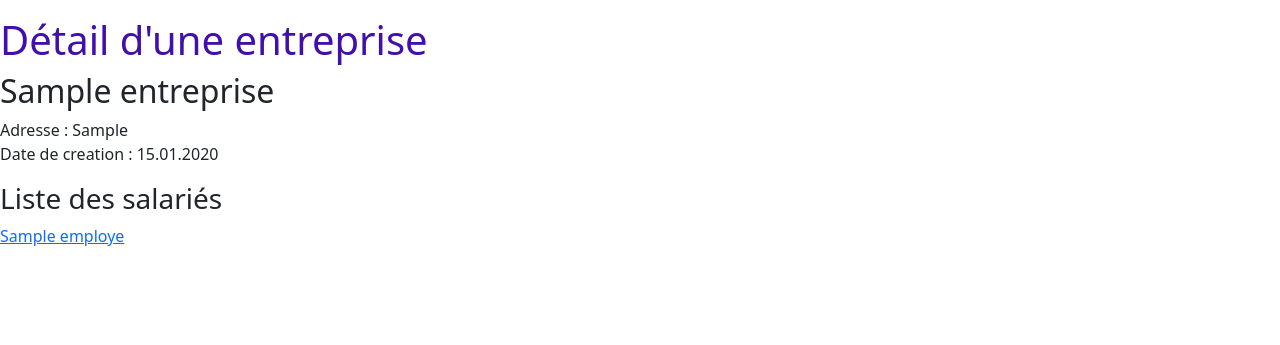
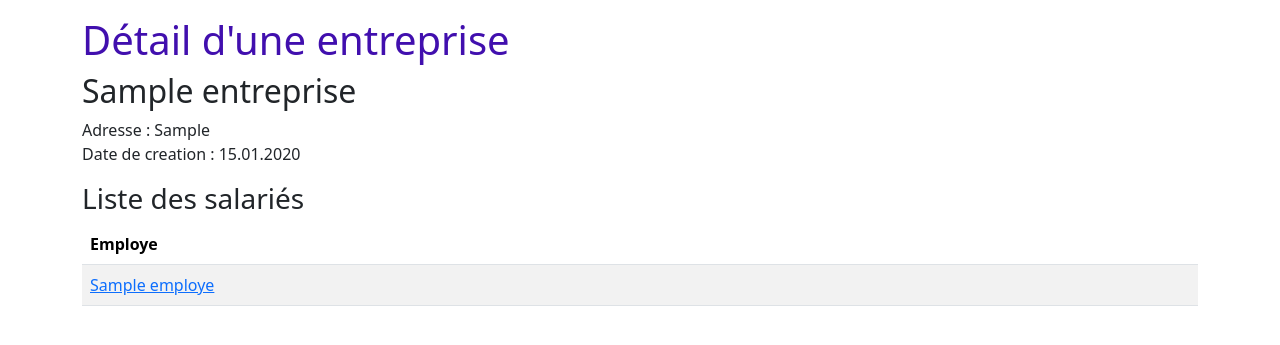
Before and after one commit to cem-sucu/sfEntrepriseDemo, a Symfony app: template templates/entreprise/show.html.twig in a window 1280 px wide. Shown: the part 48-393 px from the top of the page. Run offline with Twig, Linux system fonts and the light colour scheme; the template is opened without the code that fills it: most values are stand-ins (such as "Sample title", 1, 10 or a date in 2020); some libraries are stand-ins or nearby versions.

Commit message:
fin bootsrap

```diff
--- a/templates/base.html.twig
+++ b/templates/base.html.twig
@@ -16,7 +16,9 @@
                 <li><a href="{{ path('app_employe') }}">List des employés</a></li>
             </ul>
         </nav>
-        {% block body %}{% endblock %}
+        <main class="container">
+            {% block body %}{% endblock %}
+        </main>
 
         {% block javascripts %}
         <script src="https://cdn.jsdelivr.net/npm/bootstrap@5.3.1/dist/js/bootstrap.bundle.min.js" integrity="sha384-HwwvtgBNo3bZJJLYd8oVXjrBZt8cqVSpeBNS5n7C8IVInixGAoxmnlMuBnhbgrkm" crossorigin="anonymous"></script>
--- a/templates/entreprise/show.html.twig
+++ b/templates/entreprise/show.html.twig
@@ -12,9 +12,18 @@
 
         <h3>Liste des salariés</h3>
         {% if entreprise.employes | length > 0 %}
-            {% for employe in entreprise.employes %}
-                <a href="{{ path('show_employe', {'id':employe.id}) }}">{{ employe }}</a> <br>
-            {% endfor %}
+            <table class="table table-striped">
+                <thead>
+                    <tr>
+                        <th>Employe</th>
+                    </tr>
+                </thead>
+                <tbody>
+                {% for employe in entreprise.employes %}
+                    <tr><td><a href="{{ path('show_employe', {'id':employe.id}) }}">{{ employe }}</a></td></tr>
+                {% endfor %}
+                </tbody>
+            </table>
         {% else %}
             <p>Aucun salarié dans cette entreprise</p>
         {% endif %}
```
